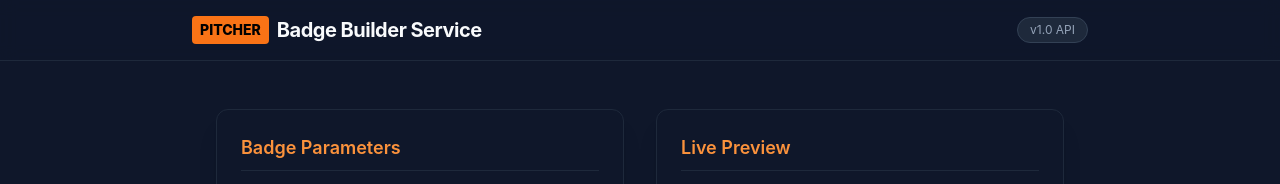
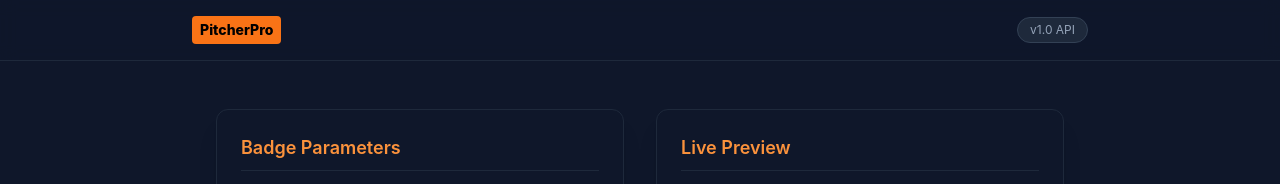
Before and after one commit to Sefard01/pitcherProBadges, a website: page public/index.html in a window 1280 px wide. Shown: the top 184 px of the page. Drawn offline with nearby package versions, Linux system fonts and the light colour scheme.

Commit message:
Rename 'PITCHER' to 'PitcherPro' in header

```diff
--- a/public/index.html
+++ b/public/index.html
@@ -16,8 +16,7 @@
   <header class="border-b border-slate-800 bg-slate-900/50 backdrop-blur py-4 px-6">
     <div class="max-w-4xl mx-auto flex justify-between items-center">
       <div class="flex items-center gap-2">
-        <span class="bg-orange-500 text-black font-extrabold px-2 py-1 rounded text-sm">PITCHER</span>
-        <h1 class="text-xl font-bold tracking-tight">Badge Builder Service</h1>
+        <span class="bg-orange-500 text-black font-extrabold px-2 py-1 rounded text-sm">PitcherPro</span>
       </div>
       <span class="text-xs bg-slate-800 text-slate-400 px-3 py-1 rounded-full border border-slate-700">v1.0 API</span>
     </div>
```
